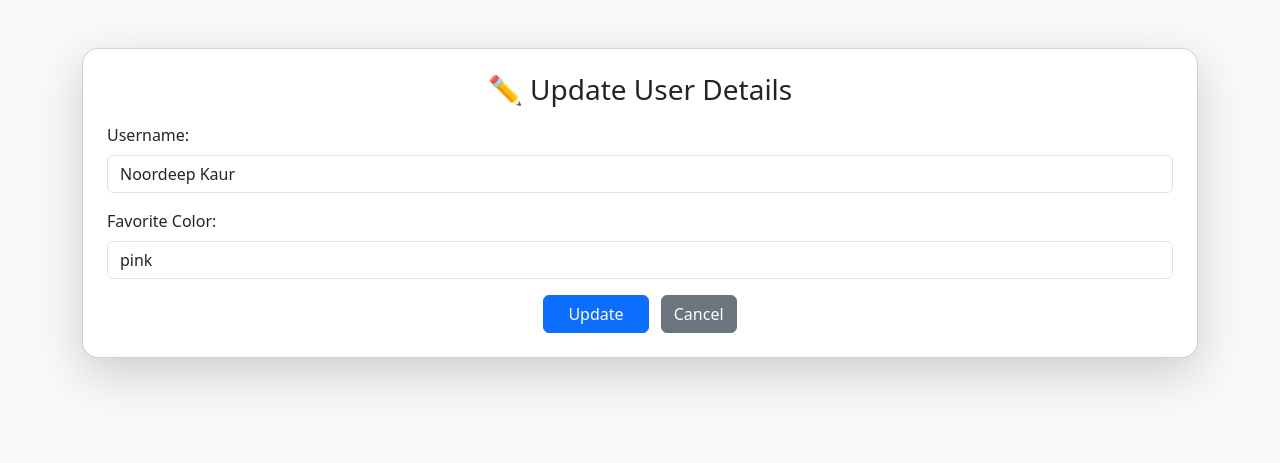
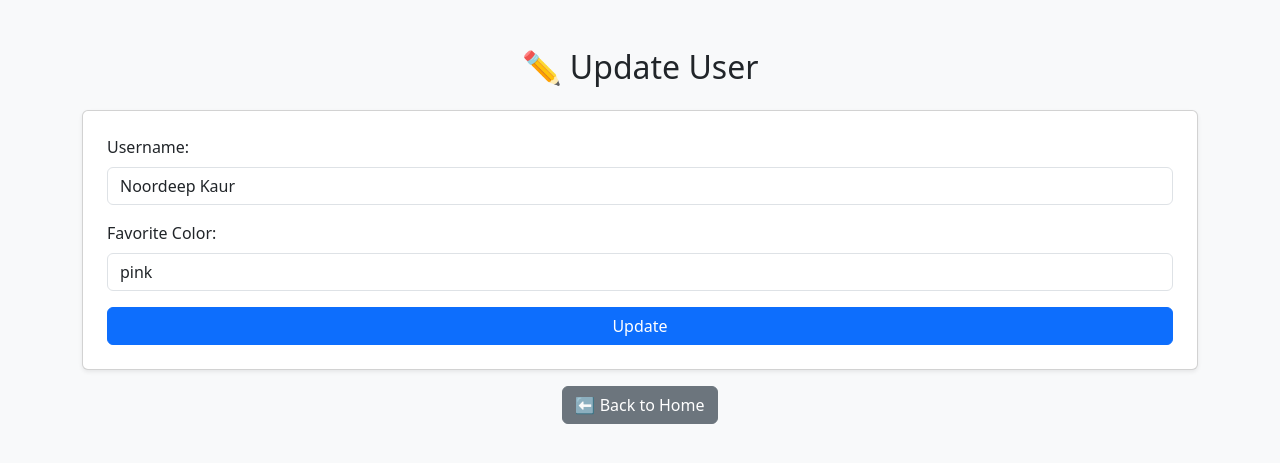
Before and after one commit to noorhanspal/Flask-Learning, a Flask app: page /update/1 in a window 1280 px wide. Shown: the top 463 px of the page. Run offline with Flask 3, Linux system fonts and the light colour scheme.

Commit message:
Added update.html for editing users

```diff
--- a/templates/update.html
+++ b/templates/update.html
@@ -2,31 +2,29 @@
 <html>
 <head>
     <title>Update User</title>
-    <!-- Bootstrap CSS -->
     <link href="https://cdn.jsdelivr.net/npm/bootstrap@5.3.0/dist/css/bootstrap.min.css" rel="stylesheet">
 </head>
 <body class="bg-light">
 
 <div class="container mt-5">
-    <div class="card shadow-lg p-4 rounded-4">
-        <h3 class="text-center mb-3">✏️ Update User Details</h3>
+    <h2 class="text-center mb-4">✏️ Update User</h2>
 
-        <form method="POST">
-            <div class="mb-3">
-                <label class="form-label">Username:</label>
-                <input type="text" name="username" class="form-control" value="{{ user.username }}" required>
-            </div>
+    <form method="POST" class="card p-4 shadow-sm bg-white">
+        <div class="mb-3">
+            <label for="username" class="form-label">Username:</label>
+            <input type="text" class="form-control" id="username" name="username" value="{{ user.username }}" required>
+        </div>
 
-            <div class="mb-3">
-                <label class="form-label">Favorite Color:</label>
-                <input type="text" name="color" class="form-control" value="{{ user.color }}" required>
-            </div>
+        <div class="mb-3">
+            <label for="color" class="form-label">Favorite Color:</label>
+            <input type="text" class="form-control" id="color" name="color" value="{{ user.color }}" required>
+        </div>
 
-            <div class="text-center">
-                <button type="submit" class="btn btn-primary px-4">Update</button>
-                <a href="/" class="btn btn-secondary ms-2">Cancel</a>
-            </div>
-        </form>
+        <button type="submit" class="btn btn-primary w-100">Update</button>
+    </form>
+
+    <div class="text-center mt-3">
+        <a href="/" class="btn btn-secondary">⬅ Back to Home</a>
     </div>
 </div>
 
```
Also changed, not shown: instance/users.db.
